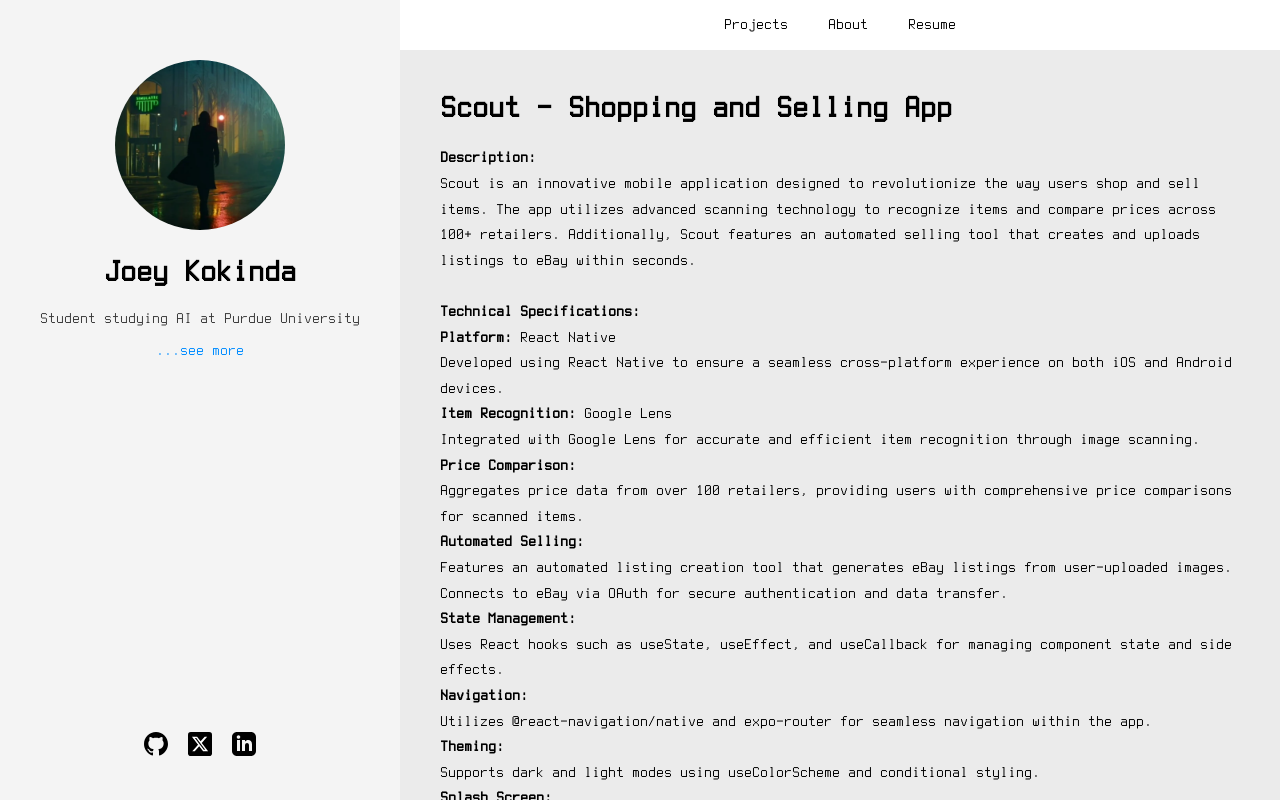
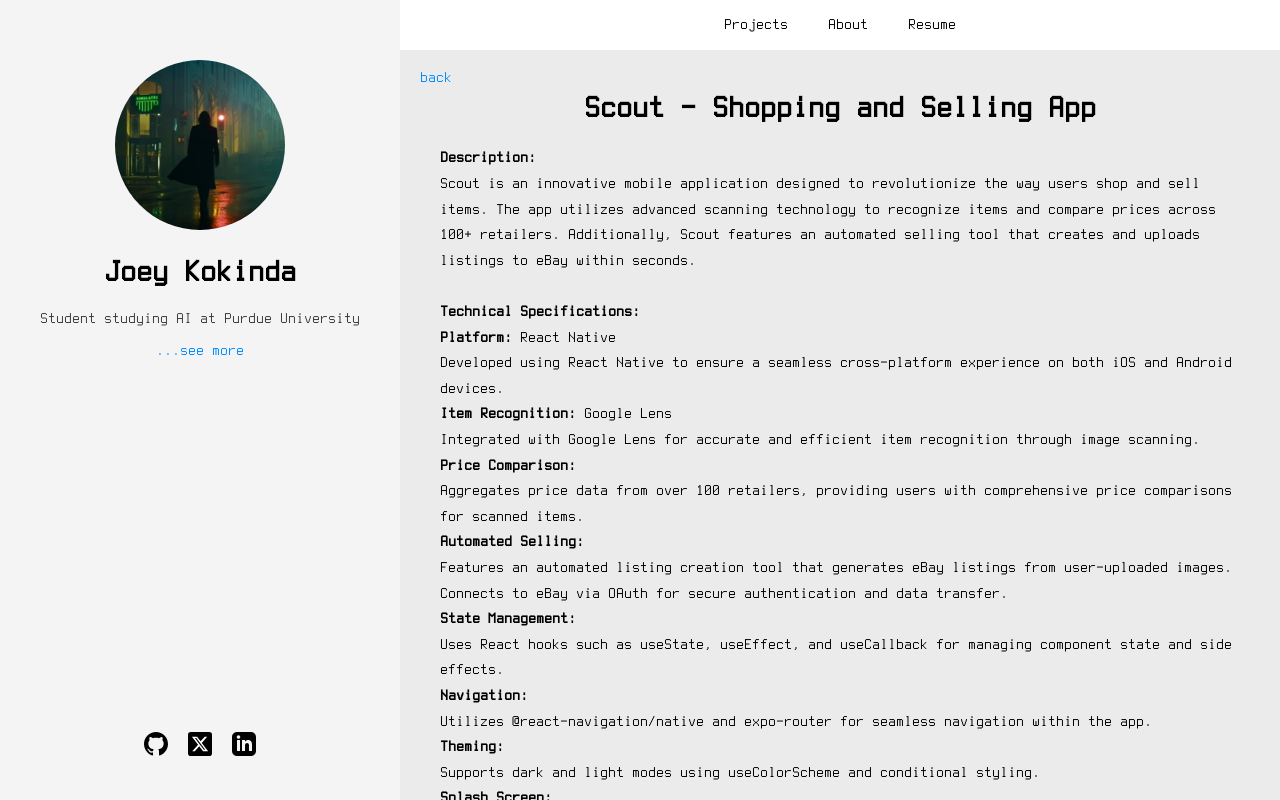
Before and after one commit to sp3ked/jkokweb, a React (Create React App) app: page /projects/scout in a window 1280 px wide. Built offline with nearby package versions, Linux system fonts and the light colour scheme.

Commit message:
back button and fixes

```diff
--- a/src/Pages/projectDetails.css
+++ b/src/Pages/projectDetails.css
@@ -1,14 +1,32 @@
+.fullProjectContainer {
+    position: relative;
+}
+
+.backButton {
+    position: absolute;
+    top: 20px;
+    left: 20px;
+    font-size: 1em;
+    color: #008cff;
+    text-decoration: none;
+}
+
+.backButton:hover {
+    text-decoration: underline;
+}
+
 .fullProjectDetails {
     padding: 20px;
     max-width: 800px;
     margin: 0 auto;
-  }
+}
 
-  .fullProjectDetails h1 {
+.fullProjectDetails h1 {
     font-size: 2em;
     margin-bottom: 20px;
-  }
+    text-align: center;
+}
 
-  .fullProjectDetails p {
+.fullProjectDetails p {
     line-height: 1.6;
-  }
+}
--- a/src/Pages/projects.css
+++ b/src/Pages/projects.css
@@ -8,17 +8,18 @@
 }
 
 .box {
-  background-color: #ccc;
+  background-color: #dbdbdb;
   border-radius: 10px;
   padding: 20px;
   display: flex;
   flex-direction: column;
   height: 300px;
   overflow: hidden;
+  box-shadow: 5px 5px rgba(0, 0, 0, 0.1);
 }
 
 .title {
-  font-size: 36px;
+  font-size: 32px;
   font-weight: bold;
   margin: 0 0 15px 0;
   text-align: center;
--- a/src/Pages/scout.jsx
+++ b/src/Pages/scout.jsx
@@ -2,8 +2,11 @@
 import './projectDetails.css';
 
 function Scout() {
+
   return (
+    <div className="fullProjectContainer">
       <div className="fullProjectDetails">
+        <a href="/projects" className="backButton">back</a>
         <h1>Scout - Shopping and Selling App</h1>
         <p>
           <strong>Description:</strong><br/>
@@ -50,6 +53,7 @@
           Enhanced skills in React Native, state management, navigation, theming, and API integration.
         </p>
       </div>
+    </div>
   );
 }
 
```
Lines whose indentation alone changed are shown as unchanged.
